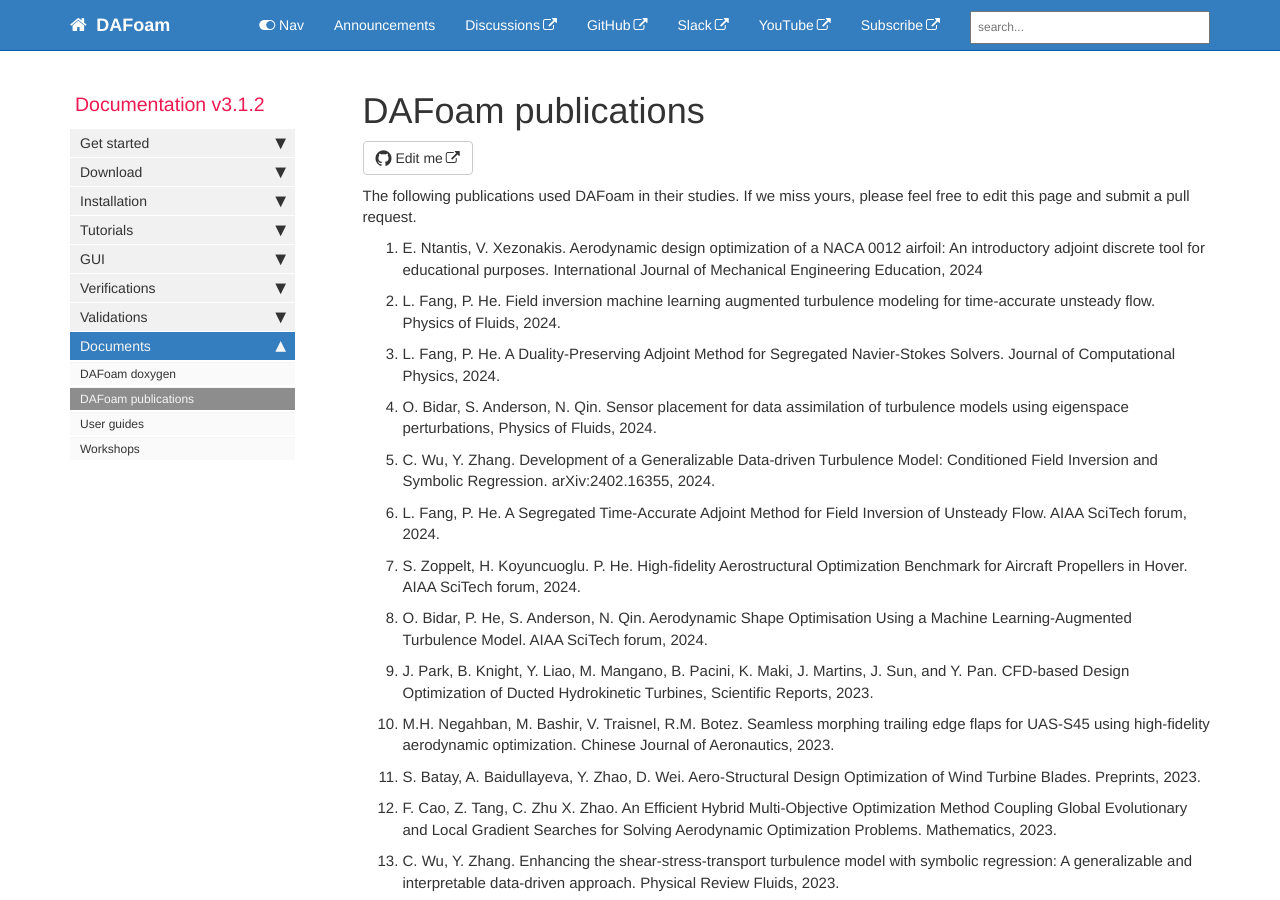
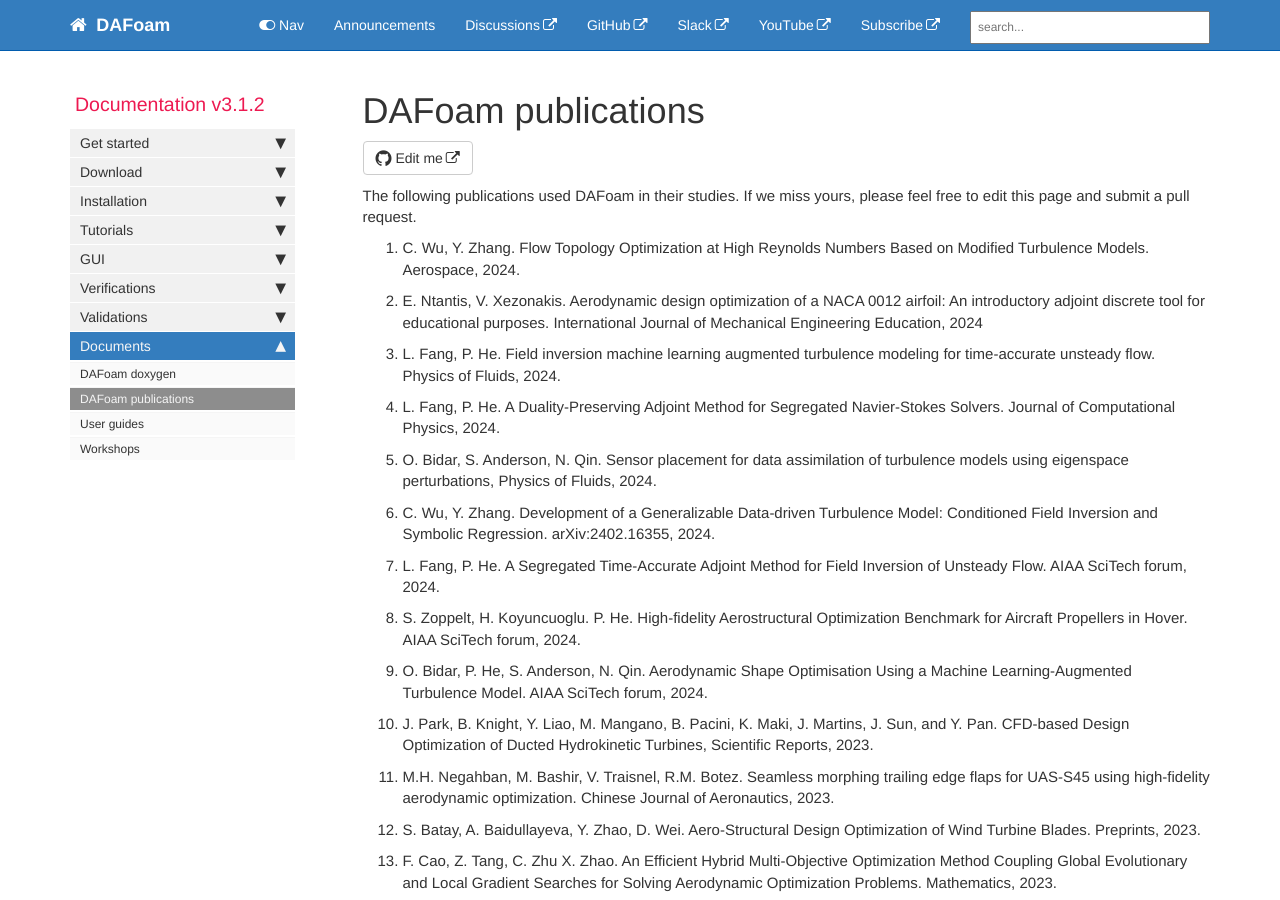
Before and after one commit to DAFoam/DAFoam.github.io, a Jekyll site: the page built from pages/mydoc/mydoc_docs_publications.md, in a window 1280 px wide and 900 px high. Built offline with Jekyll 4.4.1, drawn with Linux system fonts in a browser that asks for light colours; comment, search, counter and statistics services are not loaded; some of the changed text lies outside the part shown.

Commit message:
content update

```diff
--- a/pages/mydoc/mydoc_docs_publications.md
+++ b/pages/mydoc/mydoc_docs_publications.md
@@ -10,6 +10,8 @@ folder: mydoc
 {: reversed="reversed"}
 
 The following publications used DAFoam in their studies. If we miss yours, please feel free to edit this page and submit a pull request.
+
+1. C. Wu, Y. Zhang. Flow Topology Optimization at High Reynolds Numbers Based on Modified Turbulence Models. Aerospace, 2024.
 
 1. E. Ntantis, V. Xezonakis. Aerodynamic design optimization of a NACA 0012 airfoil: An introductory adjoint discrete tool for educational purposes. International Journal of Mechanical Engineering Education, 2024
 
```
Also changed, not shown: other parts of pages/mydoc/mydoc_docs_publications.md (+0 -2 lines).
